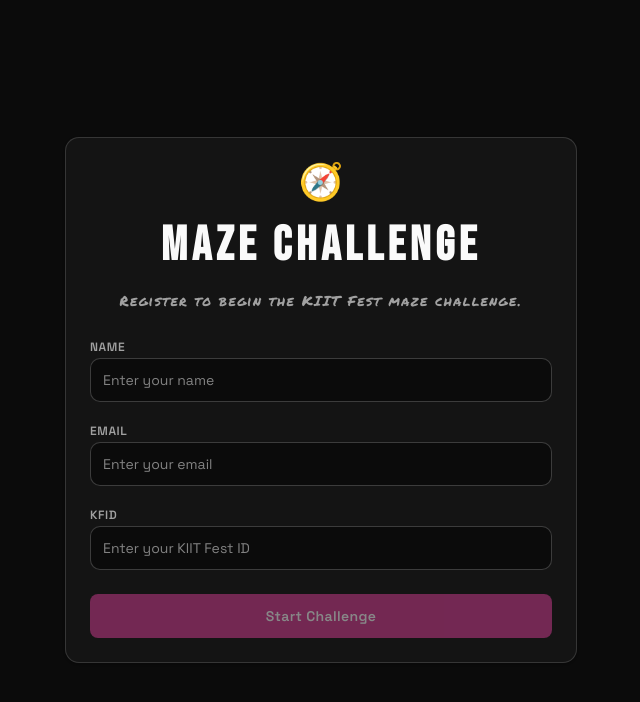
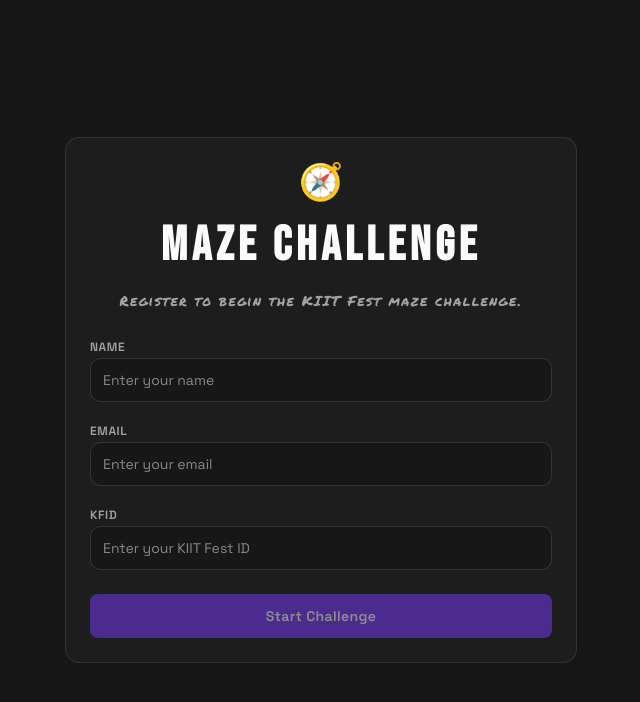
Before and after one commit to SHIVAM-KUMAR-59/kiit-fest-maze-game, a Next.js app: page / in a window 1280 px wide. Shown: the top 702 px of the page, without its empty margins (319-959 px from the left). Built offline with nearby package versions, Linux system fonts and the light colour scheme.

Commit message:
feat: update color palette and variables in globals.css

```diff
--- a/app/globals.css
+++ b/app/globals.css
@@ -50,74 +50,82 @@
 }
 
 :root {
+  /* ── Brand palette ─────────────────────────────────────
+     #171717  Carbon Black
+     #7A3BFF  Violet Ray
+     #FF2E88  Neon Pink
+     #3CFFF3  Neon Ice
+     #FFEF12  Sunbeam Yellow
+     #FF3300  Blazing Flame
+  ──────────────────────────────────────────────────────── */
   --radius: 0.625rem;
-  --background: oklch(0.98 0 0);
-  --foreground: oklch(0.145 0 0);
-  --card: oklch(1 0 0);
-  --card-foreground: oklch(0.145 0 0);
-  --popover: oklch(1 0 0);
-  --popover-foreground: oklch(0.145 0 0);
-  --primary: oklch(0.6 0.2 350); /* KIIT Pink */
-  --primary-foreground: oklch(0.985 0 0);
-  --secondary: oklch(0.97 0 0);
-  --secondary-foreground: oklch(0.205 0 0);
-  --muted: oklch(0.97 0 0);
-  --muted-foreground: oklch(0.556 0 0);
-  --accent: oklch(0.97 0 0);
-  --accent-foreground: oklch(0.205 0 0);
-  --destructive: oklch(0.577 0.245 27.325);
-  --destructive-foreground: oklch(0.985 0 0);
-  --border: oklch(0.922 0 0);
-  --input: oklch(0.922 0 0);
-  --ring: oklch(0.6 0.2 350);
-  --chart-1: oklch(0.646 0.222 41.116);
-  --chart-2: oklch(0.6 0.118 184.704);
-  --chart-3: oklch(0.398 0.07 227.392);
-  --chart-4: oklch(0.828 0.189 84.429);
-  --chart-5: oklch(0.769 0.188 70.08);
-  --sidebar: oklch(0.985 0 0);
-  --sidebar-foreground: oklch(0.145 0 0);
-  --sidebar-primary: oklch(0.205 0 0);
-  --sidebar-primary-foreground: oklch(0.985 0 0);
-  --sidebar-accent: oklch(0.97 0 0);
-  --sidebar-accent-foreground: oklch(0.205 0 0);
-  --sidebar-border: oklch(0.922 0 0);
-  --sidebar-ring: oklch(0.708 0 0);
+  --background: #171717;
+  --foreground: #fafafa;
+  --card: #1e1e1e;
+  --card-foreground: #fafafa;
+  --popover: #1e1e1e;
+  --popover-foreground: #fafafa;
+  --primary: #7a3bff; /* Violet Ray  */
+  --primary-foreground: #ffffff;
+  --secondary: #ff2e88; /* Neon Pink   */
+  --secondary-foreground: #ffffff;
+  --muted: #262626;
+  --muted-foreground: #a3a3a3;
+  --accent: #3cfff3; /* Neon Ice    */
+  --accent-foreground: #171717;
+  --destructive: #ff3300; /* Blazing Flame */
+  --destructive-foreground: #ffffff;
+  --border: rgba(255, 255, 255, 0.1);
+  --input: rgba(255, 255, 255, 0.12);
+  --ring: #7a3bff;
+  --chart-1: #7a3bff; /* Violet Ray  */
+  --chart-2: #3cfff3; /* Neon Ice    */
+  --chart-3: #ff2e88; /* Neon Pink   */
+  --chart-4: #ffef12; /* Sunbeam Yellow — stars */
+  --chart-5: #ff3300; /* Blazing Flame */
+  --sidebar: #1e1e1e;
+  --sidebar-foreground: #fafafa;
+  --sidebar-primary: #7a3bff;
+  --sidebar-primary-foreground: #ffffff;
+  --sidebar-accent: #262626;
+  --sidebar-accent-foreground: #fafafa;
+  --sidebar-border: rgba(255, 255, 255, 0.08);
+  --sidebar-ring: #7a3bff;
 }
 
 .dark {
-  --background: oklch(0.15 0 0); /* KIIT Black */
-  --foreground: oklch(0.985 0 0);
-  --card: oklch(0.2 0 0); /* KIIT Black Light */
-  --card-foreground: oklch(0.985 0 0);
-  --popover: oklch(0.2 0 0);
-  --popover-foreground: oklch(0.985 0 0);
-  --primary: oklch(0.6 0.2 350); /* KIIT Pink */
-  --primary-foreground: oklch(0.985 0 0);
-  --secondary: oklch(0.85 0.15 150); /* KIIT Green */
-  --secondary-foreground: oklch(0.15 0 0);
-  --muted: oklch(0.25 0 0);
-  --muted-foreground: oklch(0.708 0 0);
-  --accent: oklch(0.25 0 0);
-  --accent-foreground: oklch(0.985 0 0);
-  --destructive: oklch(0.704 0.191 22.216);
-  --destructive-foreground: oklch(0.985 0 0);
-  --border: oklch(1 0 0 / 15%);
-  --input: oklch(1 0 0 / 20%);
-  --ring: oklch(0.6 0.2 350);
-  --chart-1: oklch(0.488 0.243 264.376);
-  --chart-2: oklch(0.696 0.17 162.48);
-  --chart-3: oklch(0.769 0.188 70.08);
-  --chart-4: oklch(0.627 0.265 303.9);
-  --chart-5: oklch(0.645 0.246 16.439);
-  --sidebar: oklch(0.205 0 0);
-  --sidebar-foreground: oklch(0.985 0 0);
-  --sidebar-primary: oklch(0.488 0.243 264.376);
-  --sidebar-primary-foreground: oklch(0.985 0 0);
-  --sidebar-accent: oklch(0.269 0 0);
-  --sidebar-accent-foreground: oklch(0.985 0 0);
-  --sidebar-border: oklch(1 0 0 / 10%);
-  --sidebar-ring: oklch(0.556 0 0);
+  --background: #171717;
+  --foreground: #fafafa;
+  --card: #1e1e1e;
+  --card-foreground: #fafafa;
+  --popover: #1e1e1e;
+  --popover-foreground: #fafafa;
+  --primary: #7a3bff;
+  --primary-foreground: #ffffff;
+  --secondary: #ff2e88;
+  --secondary-foreground: #ffffff;
+  --muted: #262626;
+  --muted-foreground: #a3a3a3;
+  --accent: #3cfff3;
+  --accent-foreground: #171717;
+  --destructive: #ff3300;
+  --destructive-foreground: #ffffff;
+  --border: rgba(255, 255, 255, 0.1);
+  --input: rgba(255, 255, 255, 0.12);
+  --ring: #7a3bff;
+  --chart-1: #7a3bff;
+  --chart-2: #3cfff3;
+  --chart-3: #ff2e88;
+  --chart-4: #ffef12;
+  --chart-5: #ff3300;
+  --sidebar: #1e1e1e;
+  --sidebar-foreground: #fafafa;
+  --sidebar-primary: #7a3bff;
+  --sidebar-primary-foreground: #ffffff;
+  --sidebar-accent: #262626;
+  --sidebar-accent-foreground: #fafafa;
+  --sidebar-border: rgba(255, 255, 255, 0.08);
+  --sidebar-ring: #7a3bff;
 }
 
 @layer base {
```
